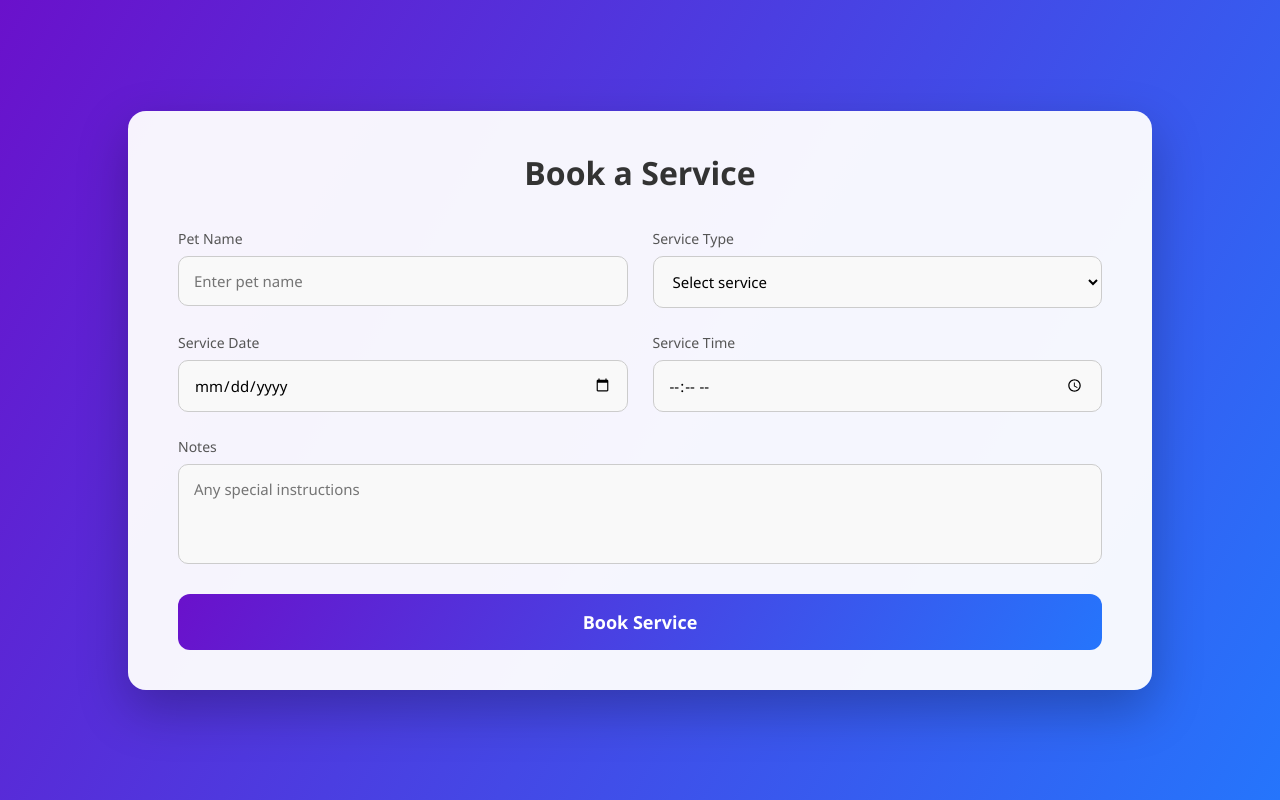
After one commit to Rohini6697/pawsomecare, a Django app: page /bookservice/ in a window 1280 px wide. The commit adds this page. Run offline with Django 5.2, Linux system fonts and the light colour scheme.

Commit message:
changes made

```diff
--- /dev/null
+++ b/PetCare/static/css/customer/bookservice.css
@@ -0,0 +1,134 @@
+* {
+    margin: 0;
+    padding: 0;
+    box-sizing: border-box;
+    font-family: "Segoe UI", Tahoma, Geneva, Verdana, sans-serif;
+}
+
+body {
+    min-height: 100vh;
+    background: linear-gradient(120deg, #6a11cb, #2575fc);
+    display: flex;
+    justify-content: center;
+    align-items: center;
+}
+
+/* MAIN CONTAINER */
+.container {
+    width: 80%;
+    max-width: 1100px;
+    background: rgba(255, 255, 255, 0.95);
+    padding: 40px 50px;
+    border-radius: 18px;
+    box-shadow: 0 20px 50px rgba(0,0,0,0.25);
+    animation: slideUp 0.8s ease;
+}
+
+/* ANIMATION */
+@keyframes slideUp {
+    from {
+        opacity: 0;
+        transform: translateY(40px);
+    }
+    to {
+        opacity: 1;
+        transform: translateY(0);
+    }
+}
+
+/* TITLE */
+.container h1 {
+    text-align: center;
+    margin-bottom: 35px;
+    font-size: 32px;
+    color: #333;
+}
+
+/* FORM GRID */
+.booking-form {
+    display: grid;
+    grid-template-columns: repeat(2, 1fr);
+    gap: 25px;
+}
+
+/* FULL WIDTH FIELDS */
+.booking-form .form-group:nth-last-child(2),
+.booking-form button {
+    grid-column: span 2;
+}
+
+/* FORM GROUP */
+.form-group {
+    position: relative;
+}
+
+label {
+    display: block;
+    margin-bottom: 8px;
+    font-size: 14px;
+    color: #555;
+}
+
+/* INPUTS */
+input,
+select,
+textarea {
+    width: 100%;
+    padding: 14px 15px;
+    border-radius: 10px;
+    border: 1px solid #ccc;
+    font-size: 15px;
+    transition: 0.3s ease;
+    background: #f9f9f9;
+}
+
+/* FOCUS EFFECT */
+input:focus,
+select:focus,
+textarea:focus {
+    outline: none;
+    border-color: #6a11cb;
+    background: white;
+    box-shadow: 0 0 0 3px rgba(106, 17, 203, 0.15);
+}
+
+/* TEXTAREA */
+textarea {
+    height: 100px;
+    resize: none;
+}
+
+/* BUTTON */
+button {
+    padding: 16px;
+    border-radius: 12px;
+    border: none;
+    font-size: 18px;
+    font-weight: bold;
+    color: white;
+    cursor: pointer;
+    background: linear-gradient(120deg, #6a11cb, #2575fc);
+    transition: all 0.3s ease;
+}
+
+/* BUTTON HOVER */
+button:hover {
+    transform: translateY(-2px);
+    box-shadow: 0 10px 25px rgba(106,17,203,0.4);
+}
+
+/* RESPONSIVE */
+@media (max-width: 900px) {
+    .container {
+        width: 95%;
+        padding: 30px;
+    }
+
+    .booking-form {
+        grid-template-columns: 1fr;
+    }
+
+    .booking-form button {
+        grid-column: span 1;
+    }
+}
--- /dev/null
+++ b/PetCare/templates/customer/bookservice.html
@@ -0,0 +1,53 @@
+{% load static %}
+<!DOCTYPE html>
+<html lang="en">
+<head>
+    <meta charset="UTF-8">
+    <title>Book Service</title>
+    <link rel="stylesheet" href="{% static 'css/customer/bookservice.css' %}">
+</head>
+<body>
+
+<div class="container">
+    <h1>Book a Service</h1>
+
+    <form class="booking-form">
+
+        <div class="form-group">
+            <label>Pet Name</label>
+            <input type="text" placeholder="Enter pet name" required>
+        </div>
+
+        <div class="form-group">
+            <label>Service Type</label>
+            <select required>
+                <option value="">Select service</option>
+                <option>Grooming</option>
+                <option>Veterinary Checkup</option>
+                <option>Pet Boarding</option>
+                <option>Training</option>
+            </select>
+        </div>
+
+        <div class="form-group">
+            <label>Service Date</label>
+            <input type="date" required>
+        </div>
+
+        <div class="form-group">
+            <label>Service Time</label>
+            <input type="time" required>
+        </div>
+
+        <div class="form-group">
+            <label>Notes</label>
+            <textarea placeholder="Any special instructions"></textarea>
+        </div>
+
+        <button type="submit">Book Service</button>
+
+    </form>
+</div>
+
+</body>
+</html>
--- a/PetCare/templates/customer/cart.html
+++ b/PetCare/templates/customer/cart.html
@@ -21,7 +21,7 @@
     <ul class="nav-links">
         <li><a href="{% url 'customer_home' %}">Home</a></li>
         <li><a href="{% url 'my_pets' %}">My Pets</a></li>
-        <li><a href="{% url 'bookings' %}">Bookings</a></li>
+        <li><a href="{% url 'service_bookings' %}">Bookings</a></li>
         <li><a href="{% url 'shop' %}">Shop</a></li>
         <li><a href="{% url 'cart' %}" class="active">Cart</a></li>
         <li><a href="{% url 'report' %}">report</a></li>
--- a/PetCare/templates/customer/customer_home.html
+++ b/PetCare/templates/customer/customer_home.html
@@ -25,7 +25,7 @@
     <ul class="nav-links">
         <li><a href="{% url 'customer_home' %}" class="active">Home</a></li>
         <li><a href="{% url 'my_pets' %}">My Pets</a></li>
-        <li><a href="{% url 'bookings' %}">Bookings</a></li>
+        <li><a href="{% url 'service_bookings' %}">Bookings</a></li>
         <li><a href="{% url 'shop' %}">Shop</a></li>
         <li><a href="{% url 'cart' %}">Cart</a></li>
         <li><a href="{% url 'report' %}">report</a></li>
--- a/PetCare/templates/customer/report.html
+++ b/PetCare/templates/customer/report.html
@@ -20,7 +20,7 @@
     <ul class="nav-links">
         <li><a href="{% url 'customer_home' %}">Home</a></li>
         <li><a href="{% url 'my_pets' %}">My Pets</a></li>
-        <li><a href="{% url 'bookings' %}">Bookings</a></li>
+        <li><a href="{% url 'service_bookings' %}">Bookings</a></li>
         <li><a href="{% url 'shop' %}">Shop</a></li>
         <li><a href="{% url 'cart' %}">Cart</a></li>
         <li><a href="{% url 'report' %}" class="active">report</a></li>
--- a/PetCare/templates/customer/bookings.html
+++ b/PetCare/templates/customer/service_bookings.html
@@ -9,7 +9,7 @@
     <link rel="stylesheet" href="{% static 'css/customer/customer_home.css' %}">
 
     <!-- BOOKINGS PAGE CSS -->
-    <link rel="stylesheet" href="{% static 'css/customer/bookings.css' %}">
+    <link rel="stylesheet" href="{% static 'css/customer/service_bookings.css' %}">
 
     <link href="https://fonts.googleapis.com/css2?family=Montserrat:wght@300;400;600;700;800&display=swap" rel="stylesheet">
 </head>
@@ -26,7 +26,7 @@
     <ul class="nav-links">
         <li><a href="{% url 'customer_home' %}">Home</a></li>
         <li><a href="{% url 'my_pets' %}">My Pets</a></li>
-        <li><a href="{% url 'bookings' %}" class="active">Bookings</a></li>
+        <li><a href="{% url 'service_bookings' %}" class="active">Bookings</a></li>
         <li><a href="{% url 'shop' %}">Shop</a></li>
         <li><a href="{% url 'cart' %}">Cart</a></li>
         <li><a href="{% url 'report' %}">report</a></li>
--- a/PetCare/templates/customer/shop.html
+++ b/PetCare/templates/customer/shop.html
@@ -26,7 +26,7 @@
     <ul class="nav-links">
         <li><a href="{% url 'customer_home' %}">Home</a></li>
         <li><a href="{% url 'my_pets' %}">My Pets</a></li>
-        <li><a href="{% url 'bookings' %}">Bookings</a></li>
+        <li><a href="{% url 'service_bookings' %}">Bookings</a></li>
         <li><a href="{% url 'shop' %}" class="active">Shop</a></li>
         <li><a href="{% url 'cart' %}">Cart</a></li>
         <li><a href="{% url 'report' %}">report</a></li>
--- a/PetCare/urls.py
+++ b/PetCare/urls.py
@@ -17,12 +17,13 @@ urlpatterns = [
     path('customer_home/',views.customer_home,name='customer_home'),
     path('my_pets/',views.my_pets,name='my_pets'),
     path('add_pets/',views.add_pets,name='add_pets'),
-    path('bookings/',views.bookings,name='bookings'),
+    path('service_bookings/',views.service_bookings,name='service_bookings'),
     path('shop/',views.shop,name='shop'),
     path('cart/',views.cart,name='cart'),
     path('report/',views.report,name='report'),
     path('new_booking/',views.new_booking,name='new_booking'),
-    path('update_pet/',views.update_pet,name='update_pet'),
+    path('update_pet/<int:pet_id>/',views.update_pet,name='update_pet'),
+    path('bookservice/',views.bookservice,name='bookservice'),
 
 
 
--- a/PetCare/views.py
+++ b/PetCare/views.py
@@ -126,8 +126,8 @@ def add_pets(request):
 
     return render(request, 'customer/add_pets.html')
 
-def bookings(request):
-    return render(request,'customer/bookings.html')
+def service_bookings(request):
+    return render(request,'customer/service_bookings.html')
 def shop(request):
     return render(request,'customer/shop.html')
 def cart(request):
@@ -136,8 +136,34 @@ def report(request):
     return render(request,'customer/report.html')
 def new_booking(request):
     return render(request,'customer/new_booking.html')
-def update_pet(request):
-    return render(request,'customer/update_pet.html')
+@login_required
+def update_pet(request, pet_id):
+    profile = request.user.profile
+
+    # ✅ get Customer from profile
+    customer = get_object_or_404(Customer, customer=profile)
+
+    # ✅ now query pet correctly
+    pet = get_object_or_404(MyPet, id=pet_id, customer=customer)
+
+    if request.method == 'POST':
+        pet.pet_type = request.POST.get('pet_type')
+        pet.pet_name = request.POST.get('pet_name')
+        pet.breed = request.POST.get('pet_breed')
+        pet.age = request.POST.get('age')
+        pet.weight = request.POST.get('weight')
+
+        if request.FILES.get('pet_photo'):
+            pet.pet_photo = request.FILES.get('pet_photo')
+
+        pet.save()
+        return redirect('my_pets')
+
+    return render(request, 'customer/update_pet.html', {'pet': pet})
+
+def bookservice(request):
+    return render(request,'customer/bookservice.html')
+
 
 
 
```
Also changed, not shown: PetCare/static/css/customer/update_pet.css (+187 -0 lines), PetCare/templates/customer/my_pets.html (+4 -3 lines), PetCare/templates/customer/update_pet.html (+91 -0 lines), PetCare/static/css/customer/service_bookings.css (renamed from PetCare/static/css/customer/bookings.css), db.sqlite3.
